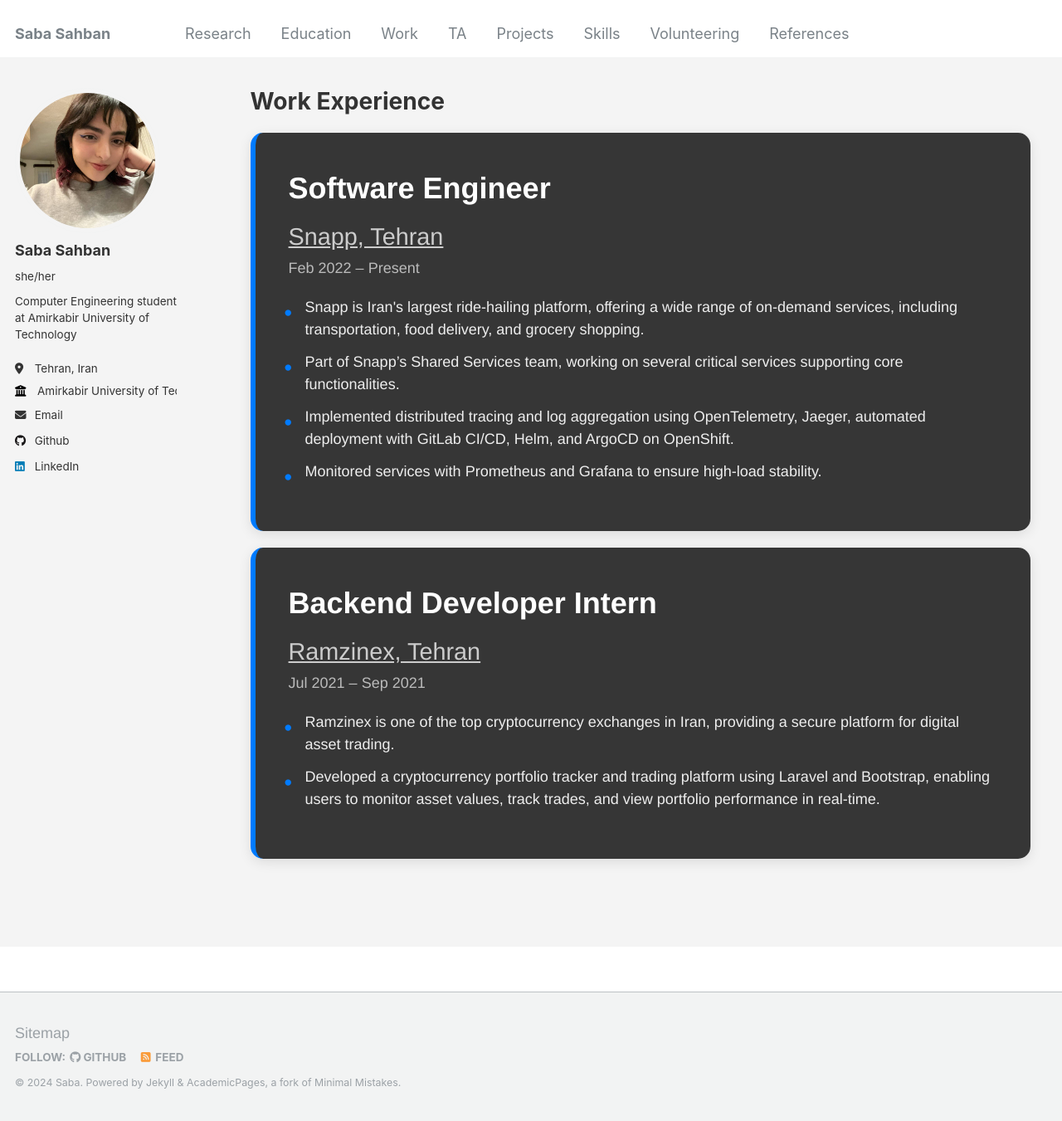
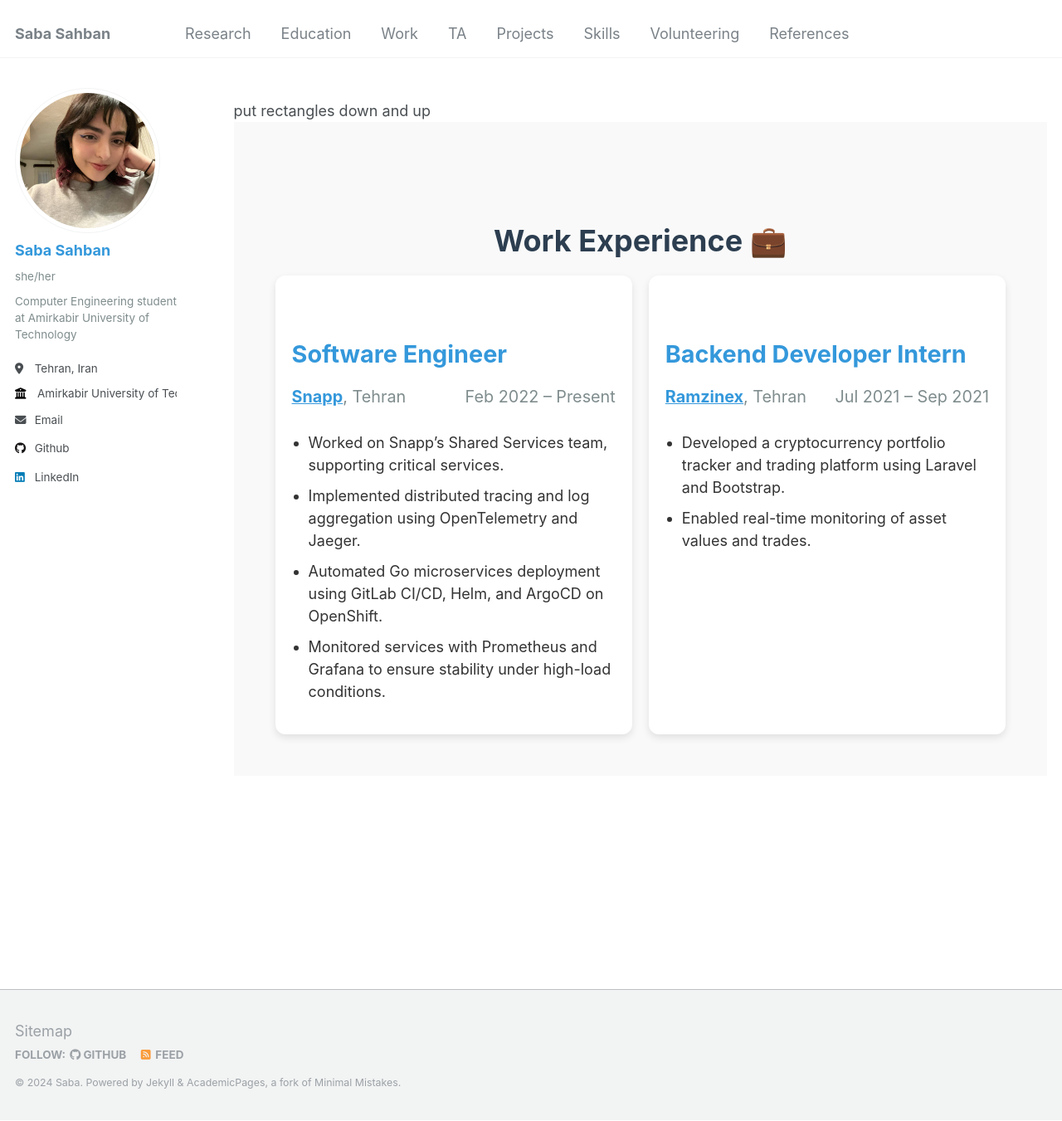
Before and after one commit to SabaSahban/sabasahban.github.io, a Jekyll site: the page built from _pages/work.html, in a window 1280 px wide and 1351 px high. Shown: the whole window at 83% size. Built offline with Jekyll 4.4.1, drawn with Linux system fonts in a browser that asks for light colours.

Commit message:
change work layout design

```diff
--- a/_pages/work.html
+++ b/_pages/work.html
@@ -3,160 +3,104 @@ layout: archive
 permalink: /work/
 author_profile: true
 ---
-<html lang="en">
-<head>
-    <meta charset="UTF-8">
-    <meta name="viewport" content="width=device-width, initial-scale=1.0">
-    <title>Work Experience</title>
+put rectangles down and up
+<!-- Work Experience Section -->
+<section class="work-experience">
+  <h2>Work Experience 💼</h2>
+
+  <div class="work-container">
+    <!-- Snapp Work Experience Entry -->
+    <div class="work-card">
+      <h3>Software Engineer</h3>
+      <p>
+        <strong><a href="https://snapp.ir" target="_blank" style="text-decoration: underline; color: #3498db;">Snapp</a></strong>, Tehran
+        <span style="float: right;">Feb 2022 – Present</span>
+      </p>
+      <ul>
+        <li>Worked on Snapp’s Shared Services team, supporting critical services.</li>
+        <li>Implemented distributed tracing and log aggregation using OpenTelemetry and Jaeger.</li>
+        <li>Automated Go microservices deployment using GitLab CI/CD, Helm, and ArgoCD on OpenShift.</li>
+        <li>Monitored services with Prometheus and Grafana to ensure stability under high-load conditions.</li>
+      </ul>
+    </div>
+
+    <!-- Ramzinex Work Experience Entry -->
+    <div class="work-card">
+      <h3>Backend Developer Intern</h3>
+      <p>
+        <strong><a href="https://ramzinex.com" target="_blank" style="text-decoration: underline; color: #3498db;">Ramzinex</a></strong>, Tehran
+        <span style="float: right;">Jul 2021 – Sep 2021</span>
+      </p>
+      <ul>
+        <li>Developed a cryptocurrency portfolio tracker and trading platform using Laravel and Bootstrap.</li>
+        <li>Enabled real-time monitoring of asset values and trades.</li>
+      </ul>
+    </div>
+  </div>
+</section>
+
+<!-- CSS to match site style -->
 <style>
-        body {
-            font-family: 'Helvetica', sans-serif;
-            margin: 0;
-            padding: 0;
-            background-color: #f4f4f4;
+  .work-experience {
+    padding: 50px;
+    background-color: #f9f9f9;
     color: #333;
   }
 
-        .experience-section {
-            max-width: 1000px;
-            margin: 50px auto;
-            padding: 20px;
+  .work-container {
+    display: grid;
+    grid-template-columns: repeat(auto-fit, minmax(250px, 1fr));
+    gap: 20px;
   }
 
-        .experience-panel {
-            position: relative;
-            margin: 20px 0;
-            background-color: rgba(34, 34, 34, 0.9); /* Dark transparent gray */
-            overflow: hidden;
-            border-radius: 15px;
-            padding: 40px;
-            height: auto;
-            display: flex;
-            align-items: flex-start; /* Align content to the top */
-            transition: transform 0.3s ease, box-shadow 0.3s ease;
-            border-left: 6px solid #007bff; /* Colored accent border */
-            box-shadow: 0 4px 15px rgba(0, 0, 0, 0.1); /* Subtle shadow */
+  .work-card {
+    background-color: #fff;
+    padding: 20px;
+    border-radius: 12px;
+    box-shadow: 0 4px 10px rgba(0, 0, 0, 0.1);
+    transition: transform 0.3s, box-shadow 0.3s;
   }
 
-        .experience-panel:hover {
-            transform: translateY(-5px); /* Smooth hover effect */
-            box-shadow: 0 8px 30px rgba(0, 0, 0, 0.2); /* Stronger shadow on hover */
+  .work-card:hover {
+    transform: translateY(-5px);
+    box-shadow: 0 8px 20px rgba(0, 0, 0, 0.2);
   }
 
-        .panel-content {
-            width: 100%;
-            color: #fff;
+  h2 {
+    font-size: 2em;
+    margin-bottom: 20px;
+    text-align: center;
+    color: #2c3e50;
   }
 
-        .job-title {
-            font-size: 2rem;
-            font-weight: bold;
+  h3 {
+    font-size: 1.6em;
+    color: #3498db;
     margin-bottom: 10px;
   }
 
-        .company-name {
-            font-size: 1.6rem;
-            color: #ccc;
-            margin-bottom: 3px;
+  ul {
+    padding-left: 20px;
+    list-style: disc;
   }
 
-        .company-name a {
-            color: #ccc;
-            text-decoration: underline; /* Underline the link */
-            transition: color 0.3s ease;
+  ul li {
+    margin-bottom: 10px;
   }
 
-        .company-name a:hover {
-            color: #fff; /* Change color on hover */
+  p {
+    font-size: 1.1em;
+    color: #7f8c8d;
   }
 
-        .job-duration {
-            font-size: 1rem;
-            color: #bbb;
-            margin-bottom: 20px;
+  /* Responsive styling */
+  @media (max-width: 768px) {
+    .work-container {
+      grid-template-columns: 1fr;
     }
+  }
+</style>
 
-        .job-details {
-            color: #eee;
-            line-height: 1.5;
-        }
-
-        .job-details ul {
-            padding-left: 20px; /* Add space for bullets */
-        }
-
-        /* Custom Bullet Style */
-        .job-details ul li {
-            margin-bottom: 12px; /* Space between each bullet */
-            list-style-type: none; /* Remove default bullet */
-            position: relative;
-        }
-
-        /* Custom Icon Bullet */
-        .job-details ul li::before {
-            content: '•'; /* Custom bullet */
-            position: absolute;
-            left: -25px;
-            color: #007bff; /* Accent color for bullet */
-            font-size: 1.5rem;
-            transition: transform 0.3s ease; /* Smooth hover effect */
-        }
-
-        /* Hover Effect on Bullet */
-        .job-details ul li:hover::before {
-            transform: scale(1.3); /* Grow bullet on hover */
-        }
-
-        .experience-panel:last-child {
-            margin-bottom: 0;
-        }
-
-    </style>
-</head>
-<body>
-
-    <div class="experience-section">
-        <h1>Work Experience</h1>
-        <!-- Snapp Work Experience -->
-        <div class="experience-panel">
-            <div class="panel-content">
-                <div class="job-title">Software Engineer</div>
-                <div class="company-name">
-                    <a href="https://snapp.ir" target="_blank">Snapp, Tehran</a>
-                </div>
-                <div class="job-duration">Feb 2022 – Present</div>
-                <div class="job-details">
-                    <ul>
-                        <li>Snapp is Iran's largest ride-hailing platform, offering a wide range of on-demand services, including transportation, food delivery, and grocery shopping.</li>
-                        <li>Part of Snapp’s Shared Services team, working on several critical services supporting core functionalities.</li>
-                        <li>Implemented distributed tracing and log aggregation using OpenTelemetry, Jaeger, automated deployment with GitLab CI/CD, Helm, and ArgoCD on OpenShift.</li>
-                        <li>Monitored services with Prometheus and Grafana to ensure high-load stability.</li>
-                    </ul>
-                </div>
-            </div>
-        </div>
-
-        <!-- Ramzinex Work Experience -->
-        <div class="experience-panel">
-            <div class="panel-content">
-                <div class="job-title">Backend Developer Intern</div>
-                <div class="company-name">
-                    <a href="https://ramzinex.com" target="_blank">Ramzinex, Tehran</a>
-                </div>
-                <div class="job-duration">Jul 2021 – Sep 2021</div>
-                <div class="job-details">
-                    <ul>
-                        <li>Ramzinex is one of the top cryptocurrency exchanges in Iran, providing a secure platform for digital asset trading.</li>
-                        <li>Developed a cryptocurrency portfolio tracker and trading platform using Laravel and Bootstrap, enabling users to monitor asset values, track trades, and view portfolio performance in real-time.</li>
-                    </ul>
-                </div>
-            </div>
-        </div>
-
-    </div>
-
-</body>
-</html>
 
 {% include base_path %}
 
```
Lines whose indentation alone changed are shown as unchanged.
